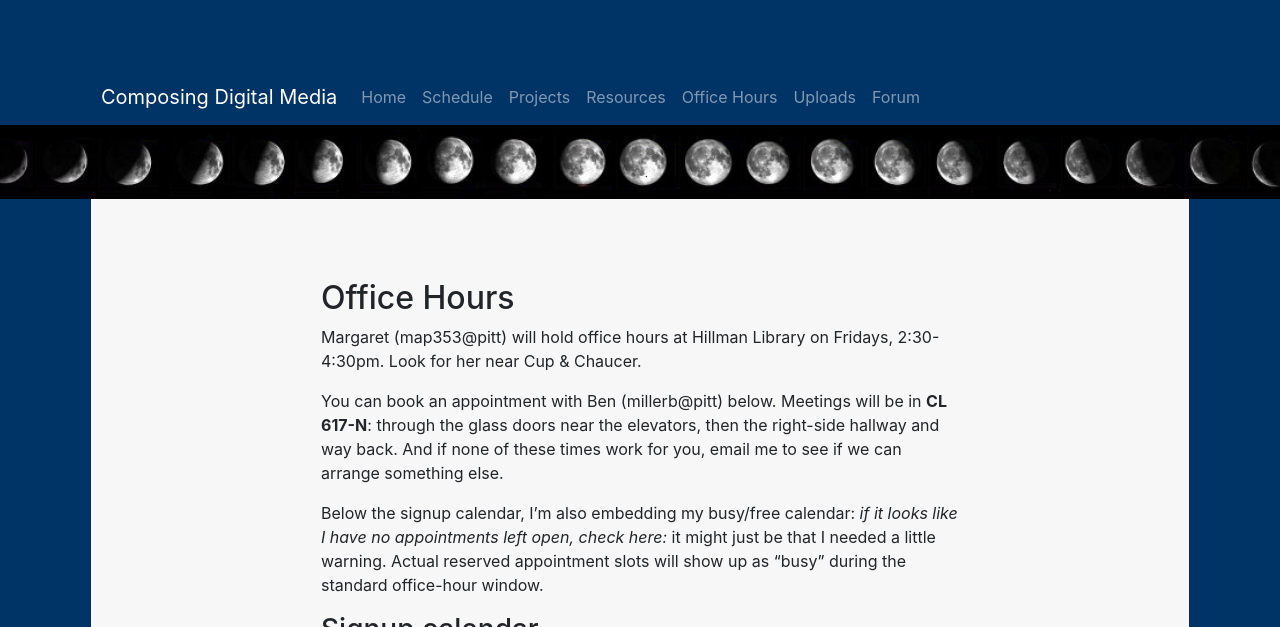
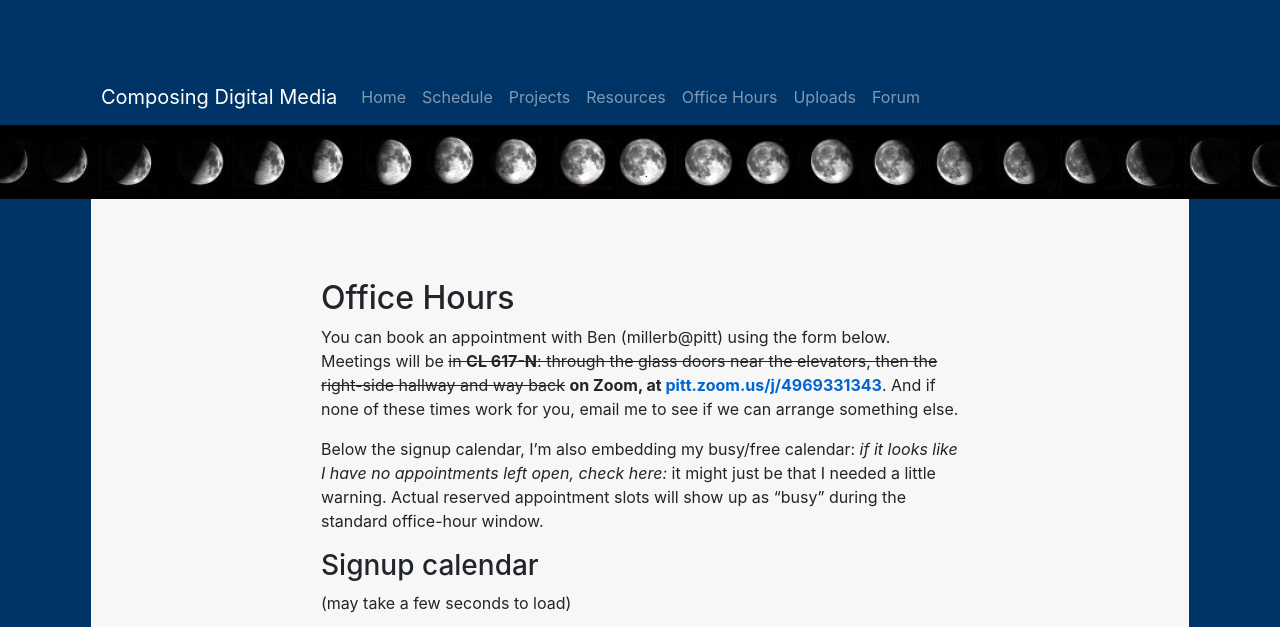
Before and after one commit to benmiller314/cdm2020spring, a Jekyll site: the page built from office.md, in a window 1280 px wide and 900 px high, cut to the strip 0-627 px from the top of the window. Built offline with Jekyll 4.4.1, drawn with Linux system fonts in a browser that asks for light colours; our own code applies the rules of GitHub Pages for plain Markdown files.

Commit message:
update office hour page for covid-19
and remove outdated reference to TA office hours

```diff
--- a/office.md
+++ b/office.md
@@ -6,9 +6,7 @@
 
 
 ## Office Hours
-Margaret (map353@pitt) will hold office hours at Hillman Library on Fridays, 2:30-4:30pm. Look for her near Cup & Chaucer.
-
-You can book an appointment with Ben (millerb@pitt) below. Meetings will be in **CL 617-N**: through the glass doors near the elevators, then the right-side hallway and way back. And if none of these times work for you, email me to see if we can arrange something else.
+You can book an appointment with Ben (millerb@pitt) using the form below. Meetings will be <del>in <strong>CL 617-N</strong>: through the glass doors near the elevators, then the right-side hallway and way back</del> <strong>on Zoom, at <a href="https://pitt.zoom.us/j/4969331343">pitt.zoom.us/j/4969331343</a></strong>. And if none of these times work for you, email me to see if we can arrange something else.
 
 Below the signup calendar, I'm also embedding my busy/free calendar: <em>if it looks like I have no appointments left open, check here:</em> it might just be that I needed a little warning. Actual reserved appointment slots will show up as "busy" during the standard office-hour window.
 
```
